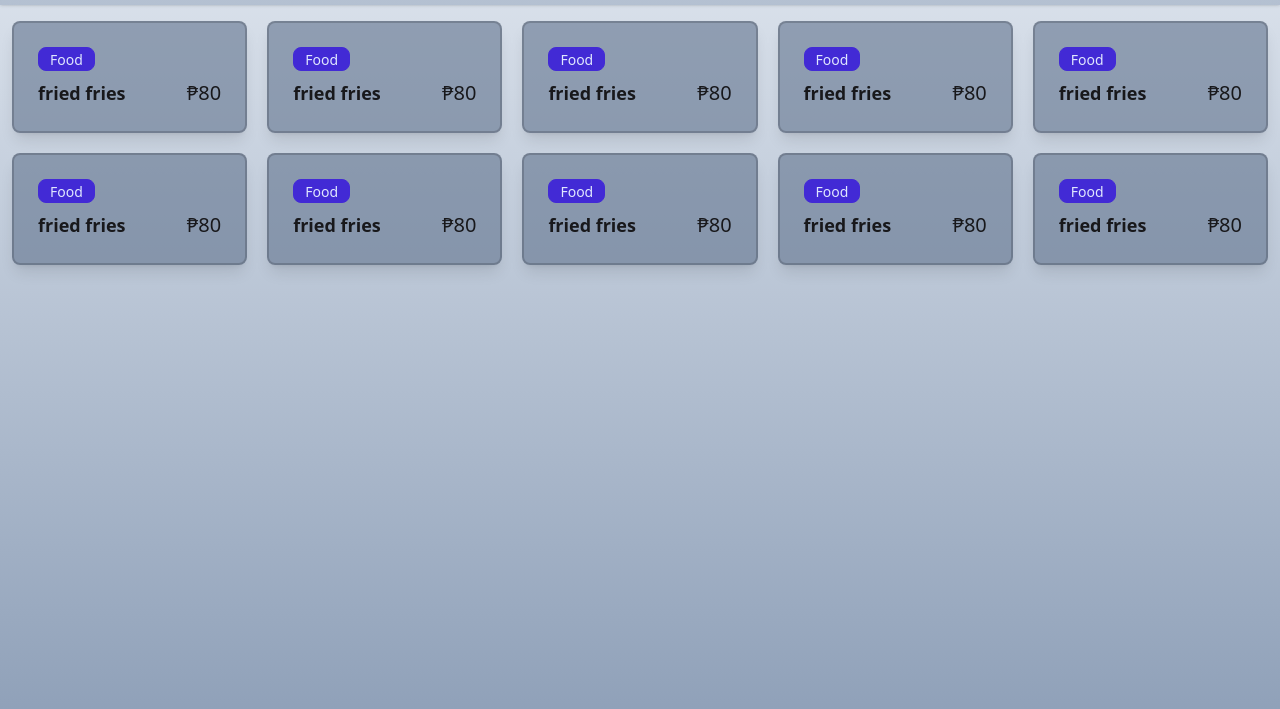
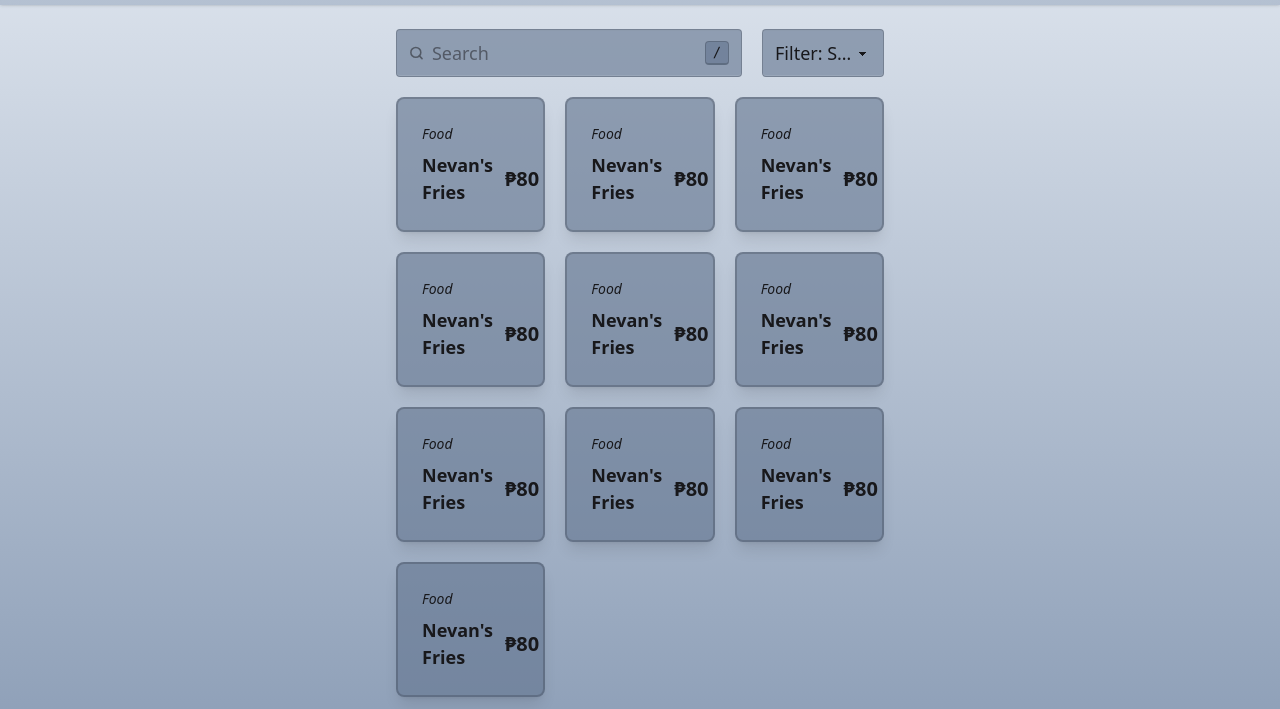
Before and after one commit to ncvyn/adu-feria, a website built with Vite: page index.html in a window 1280 px wide. Both pictures are taken after a click on the link "Feria". Shown: the part 91-800 px from the top of the page. Built offline with nearby package versions, Linux system fonts and the light colour scheme; no server answers.

Commit message:
Add search bar and filter

```diff
--- a/index.html
+++ b/index.html
@@ -61,13 +61,56 @@
       <div class="navbar-end"></div>
     </div>
 
-    <div class="my-28">
+    <div class="my-22 lg:my-30">
       <p x-cloak x-transition x-show="currentPath == '/'">Test</p>
 
-      <div x-show="currentPath == 'feria'" x-transition>
+      <div
+        x-show="currentPath == 'feria'"
+        x-transition
+        class="lg:mx-24 xl:mx-96"
+      >
+        <div class="flex flex-col gap-5 m-3 mb-5 lg:flex-row">
+          <label class="w-full lg:flex-1 input input-lg bg-slate-500/60">
+            <svg
+              class="h-[1em] opacity-50"
+              xmlns="http://www.w3.org/2000/svg"
+              viewBox="0 0 24 24"
+            >
+              <g
+                stroke-linejoin="round"
+                stroke-linecap="round"
+                stroke-width="2.5"
+                fill="none"
+                stroke="currentColor"
+              >
+                <circle cx="11" cy="11" r="8"></circle>
+                <path d="m21 21-4.3-4.3"></path>
+              </g>
+            </svg>
+            <input
+              type="search"
+              class="bg-none"
+              autocomplete="off"
+              placeholder="Search"
+            />
+            <kbd class="invisible lg:visible bg-slate-500/60 kbd kbd-md">/</kbd>
+          </label>
+
+          <select
+            class="w-full lg:w-1/4 lg:flex-none bg-slate-500/60 select select-lg"
+          >
+            <option selected>Filter: Show all</option>
+            <option>Academic Commission</option>
+            <option>Food</option>
+            <option>Arts and Crafts</option>
+            <option>Pre-loved</option>
+            <option>Others</option>
+          </select>
+        </div>
+
         <p class="text-gray-400" x-show="isLoading">Loading...</p>
         <div
-          class="grid items-stretch grid-cols-1 gap-5 m-3 md:grid-cols-2 lg:grid-cols-3 xl:grid-cols-5 3xl:grid-cols-7"
+          class="grid items-stretch grid-cols-1 gap-5 m-3 md:grid-cols-2 xl:grid-cols-3 3xl:grid-cols-5"
         >
           <template x-for="(res, i) in responses">
             <div
@@ -82,10 +125,13 @@
                 />
               </figure>
               <div class="card-body">
-                <div class="badge badge-primary" x-text="res.Type"></div>
-                <div class="flex items-center justify-between">
+                <div class="py-0 italic" x-text="res.Type"></div>
+                <div class="flex items-center justify-between gap-3">
                   <h2 class="card-title" x-text="res.Name1"></h2>
-                  <span class="text-xl" x-text="`₱${res.Price}`"></span>
+                  <span
+                    class="text-xl font-bold"
+                    x-text="`₱${res.Price}`"
+                  ></span>
                 </div>
               </div>
 
@@ -93,7 +139,7 @@
                 :id="`mdl${i}`"
                 class="cursor-default md:transition-none modal modal-bottom md:modal-middle"
               >
-                <div class="backdrop-blur-sm modal-box bg-slate-800/50">
+                <div class="backdrop-blur-sm bg-slate-800/50 modal-box">
                   <form method="dialog">
                     <button
                       class="absolute btn btn-sm btn-circle btn-ghost right-2 top-2"
@@ -102,11 +148,10 @@
                     </button>
                   </form>
 
-                  <div class="flex gap-1.5 undraggable">
+                  <div class="flex flex-col undraggable">
                     <h3 class="text-lg font-bold" x-text="res.Name1"></h3>
                     <p class="text-lg" x-text="`by ${res.Name}`"></p>
                   </div>
-
                   <p class="pt-4 undraggable" x-text="res.Description"></p>
                 </div>
               </dialog>
--- a/src/data.js
+++ b/src/data.js
@@ -58,8 +58,8 @@ Alpine.data('data', () => ({
       'Facebook Account/Page Link': 'google.com',
       'Instagram Handle': '@neviszany',
       Type: 'Food',
-      Name1: 'fried fries',
-      Description: 'yuh ',
+      Name1: "Nevan's Fries",
+      Description: 'French fries, yes.',
       Price: 80,
       image: '',
     });
--- a/src/style.css
+++ b/src/style.css
@@ -1,6 +1,7 @@
 @import 'tailwindcss';
 
 @plugin "daisyui" {
+  exclude: rootscrollgutter;
   themes: light --default, dark --prefersdark;
 }
 
```
